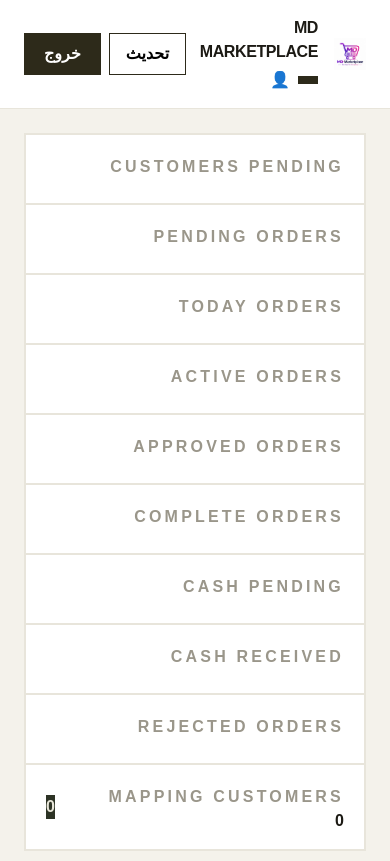
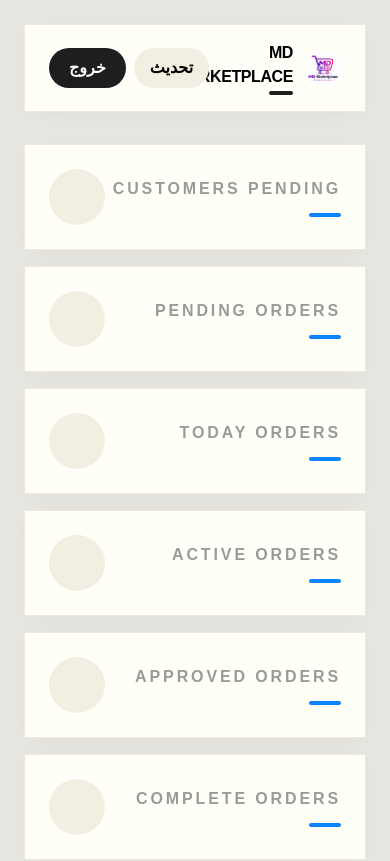
Before and after one commit to mjahto18-ui/MD-Marketplace, a Next.js app: page /admin/dashboard in a window 390 px wide. Shown: the top 861 px of the page. Built offline with nearby package versions, Linux system fonts and the light colour scheme; no server answers.

Commit message:
Refactor dashboard page for improved readability

```diff
--- a/app/admin/dashboard/page.js
+++ b/app/admin/dashboard/page.js
@@ -19,21 +19,14 @@ export default function Dashboard(){
     const sessRes = await fetch('/api/admin/me', { credentials: 'include', cache: 'no-store' })
     if(!sessRes.ok) return
     const sess = await sessRes.json()
-
     const role = String(sess.role || sess.Role || 'Admin').trim()
     setMyRole(role)
-
-    // جيب الاسم الحقيقي من جدول users
     let realName = sess.name || sess.username || sess.user || ''
     if(!realName || realName === role){
       const email = sess.email || sess.user_email || ''
       if(email){
-        const { data: u } = await supabase.from('users').select('Name, Email, User').eq('Email', email).maybeSingle()
-        if(u) realName = u.Name || u.User || email
-      }
-      if(!realName || realName === role){
-        const { data: u2 } = await supabase.from('users').select('Name').eq('Role', role).maybeSingle()
-        if(u2) realName = u2.Name
+        const { data: u } = await supabase.from('users').select('Name').eq('Email', email).maybeSingle()
+        if(u) realName = u.Name
       }
     }
     setMyName(realName || sess.email || role)
@@ -44,7 +37,6 @@ export default function Dashboard(){
       supabase.from('menu').select('*').order('supa_id', {ascending:true}).limit(100),
       supabase.from('asceses').select('*').eq('role', role),
     ])
-
     const today = new Date().toISOString().split('T')[0]
     setCounts({
       customersPending: customers?.filter(c=>c['Status']==='Pending').length||0,
@@ -57,22 +49,17 @@ export default function Dashboard(){
       rejectedOrders: orders?.filter(o=>o['Approval Status']==='Rejected').length||0,
       approvedOrders: orders?.filter(o=>o['Approval Status']==='Approved').length||0,
     })
-
-    const specialViews = ["Customers Pending","Pending Orders","Today Orders","Active Orders","Approved Orders","Complete Orders","Cash Pending","Cash Received","Rejected Orders","Mapping Customers"]
     let allowed = menus||[]
     if(role!== 'Admin'){
-      allowed = menus?.filter(m=> {
-        const roles = String(m.Role||'').split(',').map(r=>r.trim())
-        return roles.includes(role)
-      }) || []
+      allowed = menus?.filter(m=> String(m.Role||'').split(',').map(r=>r.trim()).includes(role)) || []
     }
+    const specialViews = ["Customers Pending","Pending Orders","Today Orders","Active Orders","Approved Orders","Complete Orders","Cash Pending","Cash Received","Rejected Orders","Mapping Customers"]
     const generic = allowed.filter(m=>!specialViews.includes(m.View))
-    const withAccess = generic.map(m=>{
+    setMenuTables(generic.map(m=>{
       const rule = acs?.find(a=> String(a.menu).trim() === String(m.Menu).trim())
       const canEdit = role==='Admin' || String(rule?.can_edit).toUpperCase()==='TRUE' || rule?.can_edit===true
       return {...m, _access: canEdit? 'Read & Write' : 'Read'}
-    })
-    setMenuTables(withAccess)
+    }))
   }
 
   const logout = async()=>{
@@ -80,62 +67,63 @@ export default function Dashboard(){
     router.push('/admin/login')
   }
 
-  const Item = ({label, count, href}) => (
-    <Link href={href} className="group bg-white border border-[#e8e5db] p-5 flex justify-between items-center hover:bg-[#fdfcf8] hover:border-[#2d2a1a] transition-all duration-200">
-      <div className="text-right flex-1">
-        <div className="text- tracking-[0.2em] text-[#9a968a] font-bold">{label}</div>
-        <div className="text- font-black text-[#1c1a14] mt-1 leading-none">{count}</div>
+  const Card = ({label, count, href}) => (
+    <Link href={href} className="group bg-[#fffef7] rounded- p-6 border border-[#ece9de] shadow-[0_4px_24px_rgba(0,0,0,0.04)] hover:shadow-[0_12px_40px_rgba(0,0,0,0.08)] hover:-translate-y-1 transition-all duration-300 flex justify-between items-center">
+      <div>
+        <div className="text- font-bold tracking-[0.18em] text-[#9a9a9a] uppercase">{label}</div>
+        <div className="mt-3 text- font-black tracking-[-0.02em] text-[#1e1e1e] leading-none">{count}</div>
+        <div className="mt-3 w-8 h-1 rounded-full bg-[#0a84ff] group-hover:w-12 transition-all"></div>
       </div>
-      <div className={`w- h- flex items-center justify-center text- font-black ${count>0?'bg-[#e6392e] text-white':'bg-[#2d3325] text-[#e8e6d9]'}`}>
+      <div className={`w-14 h-14 rounded-full flex items-center justify-center text- font-black ${count>0?'bg-[#1e1e1e] text-white':'bg-[#f1eee2] text-[#a8a59a]'}`}>
         {count}
       </div>
     </Link>
   )
 
   return (
-    <div className="min-h-screen bg-[#f4f2eb] p-0">
-      {/* HEADER - مربع بلا حروف */}
-      <div className="bg-white border-b border-[#e8e5db] px-6 py-4 flex justify-between items-center">
-        <div className="flex items-center gap-4">
-          <img src="/logo.png" alt="logo" className="w-8 h-8 object-contain" onError={(e)=>e.target.style.display='none'} />
-          <div className="text-right">
-            <div className="font-black text- text-[#1c1a14] tracking-tight">MD MARKETPLACE</div>
-            <div className="flex items-center gap-2 mt-1">
-              <span className="bg-[#2d2a1a] text-white text- px-2.5 py-1 font-bold tracking-widest">{myRole}</span>
-              <span className="text- font-bold text-[#1c1a14]">{myName} 👤</span>
+    <div className="min-h-screen bg-[#e9e7e1] p-6 md:p-8 font-[Inter,system-ui]">
+      {/* Header متل الصورة */}
+      <div className="max-w- mx-auto">
+        <div className="bg-[#fffef7] rounded- border border-[#ece9de] shadow-[0_4px_24px_rgba(0,0,0,0.04)] px-6 py-4 flex justify-between items-center">
+          <div className="flex items-center gap-3">
+            <img src="/logo.png" className="w-9 h-9 rounded-full bg-[#f1eee2]" onError={e=>e.target.style.display='none'} />
+            <div>
+              <div className="font-black text- tracking-tight">MD MARKETPLACE</div>
+              <div className="text- text-[#6b6b6b] flex items-center gap-2 mt-0.5">
+                <span className="bg-[#1e1e1e] text-white px-3 py-0.5 rounded-full text- font-bold">{myRole}</span>
+                <span className="font-bold text-[#1e1e1e]">{myName}</span>
+              </div>
             </div>
           </div>
-        </div>
-        <div className="flex gap-2">
-          <button onClick={load} className="border border-[#2d2a1a] px-4 py-2 text- font-bold hover:bg-[#2d2a1a] hover:text-white transition">تحديث</button>
-          <button onClick={logout} className="bg-[#2d2a1a] text-white px-5 py-2 text- font-black hover:bg-black transition">خروج</button>
-        </div>
-      </div>
-
-      <div className="p-6">
-        <div className="grid grid-cols-1 md:grid-cols-3 gap- bg-[#e8e5db] border border-[#e8e5db]">
-          <Item label="CUSTOMERS PENDING" count={counts.customersPending} href="/admin/customers-pending" />
-          <Item label="PENDING ORDERS" count={counts.pendingOrders} href="/admin/pending" />
-          <Item label="TODAY ORDERS" count={counts.todayOrders} href="/admin/today-orders" />
-          <Item label="ACTIVE ORDERS" count={counts.activeOrders} href="/admin/active-orders" />
-          <Item label="APPROVED ORDERS" count={counts.approvedOrders} href="/admin/approved-orders" />
-          <Item label="COMPLETE ORDERS" count={counts.completeOrders} href="/admin/complete-orders" />
-          <Item label="CASH PENDING" count={counts.cashPending} href="/admin/cash-pending" />
-          <Item label="CASH RECEIVED" count={counts.cashReceived} href="/admin/cash-received" />
-          <Item label="REJECTED ORDERS" count={counts.rejectedOrders} href="/admin/rejected-orders" />
-          <Item label="MAPPING CUSTOMERS" count={0} href="/admin/mapping-customers" />
+          <div className="flex gap-2">
+            <button onClick={load} className="bg-[#f1eee2] px-4 py-2 rounded-full text- font-bold hover:bg-[#e9e6d7]">تحديث</button>
+            <button onClick={logout} className="bg-[#1e1e1e] text-white px-5 py-2 rounded-full text- font-bold">خروج</button>
+          </div>
         </div>
 
-        <div className="mt-10">
-          <div className="text- tracking-[0.2em] text-[#9a968a] font-bold mb-3">عرض خاص — {myRole} — ({menuTables.length})</div>
-          <div className="grid grid-cols-2 md:grid-cols-4 gap- bg-[#d8d2be] border border-[#d8d2be]">
+        {/* Grid متل الصورة - كروت فاتحة rounded كبير */}
+        <div className="mt-8 grid grid-cols-1 md:grid-cols-3 gap-4">
+          <Card label="Customers Pending" count={counts.customersPending} href="/admin/customers-pending" />
+          <Card label="Pending Orders" count={counts.pendingOrders} href="/admin/pending" />
+          <Card label="Today Orders" count={counts.todayOrders} href="/admin/today-orders" />
+          <Card label="Active Orders" count={counts.activeOrders} href="/admin/active-orders" />
+          <Card label="Approved Orders" count={counts.approvedOrders} href="/admin/approved-orders" />
+          <Card label="Complete Orders" count={counts.completeOrders} href="/admin/complete-orders" />
+          <Card label="Cash Pending" count={counts.cashPending} href="/admin/cash-pending" />
+          <Card label="Cash Received" count={counts.cashReceived} href="/admin/cash-received" />
+          <Card label="Rejected Orders" count={counts.rejectedOrders} href="/admin/rejected-orders" />
+          <Card label="Mapping Customers" count={0} href="/admin/mapping-customers" />
+        </div>
+
+        {/* الجداول - نفس الموديل */}
+        <div className="mt-12">
+          <div className="text- tracking-[0.2em] text-[#9a9a9a] font-bold mb-4 uppercase">Tables — {myRole} — ({menuTables.length})</div>
+          <div className="grid grid-cols-2 md:grid-cols-4 gap-4">
             {menuTables.map(m=>(
-              <Link key={m.supa_id} href={`/admin/${m.Menu}`} className="bg-[#3e3b2f] text-[#f6f3e8] p-5 hover:bg-[#4a4739] transition-colors group">
-                <div className="text- tracking-[0.18em] opacity-50 font-bold">{m.Menu}</div>
-                <div className="font-bold text- mt-1">{m.View}</div>
-                <div className="mt-3">
-                  <span className="bg-[#f6f3e8] text-[#3e3b2f] text- px-3 py-1 font-black">{m._access}</span>
-                </div>
+              <Link key={m.supa_id} href={`/admin/${m.Menu}`} className="bg-[#fffef7] rounded- p-5 border border-[#ece9de] shadow-[0_4px_24px_rgba(0,0,0,0.04)] hover:shadow-[0_12px_40px_rgba(0,0,0,0.08)] hover:-translate-y-1 transition-all">
+                <div className="text- tracking-[0.18em] text-[#9a9a9a] font-bold uppercase">{m.Menu}</div>
+                <div className="font-black text- mt-2 text-[#1e1e1e]">{m.View}</div>
+                <div className="mt-4 inline-flex bg-[#1e1e1e] text-white text- px-3 py-1 rounded-full font-bold">{m._access}</div>
               </Link>
             ))}
           </div>
```
